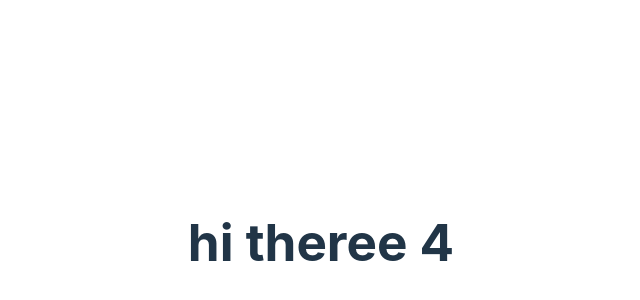
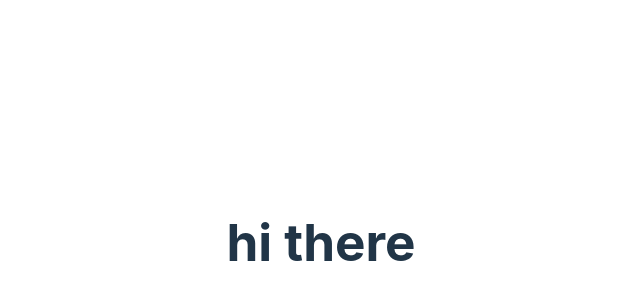
Before and after one commit to abdollheid/ReactTeaching, a React (Vite) app: page / in a window 1280 px wide. Shown: the part 158-458 px from the top of the page, without its empty margins (319-959 px from the left). Built offline with nearby package versions, Linux system fonts and the light colour scheme.

Commit message:
another push

```diff
--- a/src/App.jsx
+++ b/src/App.jsx
@@ -4,7 +4,7 @@ import './App.css'
 function App() {
   return (
     <>
-      <h1>hi theree 4</h1>
+    <h1> hi there </h1>
     </>
   )
 }
```
Also changed, not shown: 1 other file (tests, documents, lock files or other folders).
